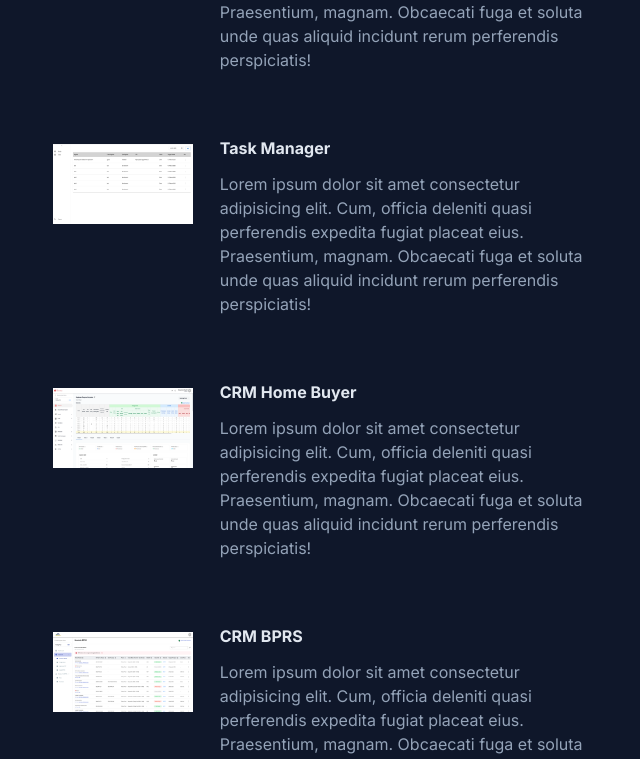
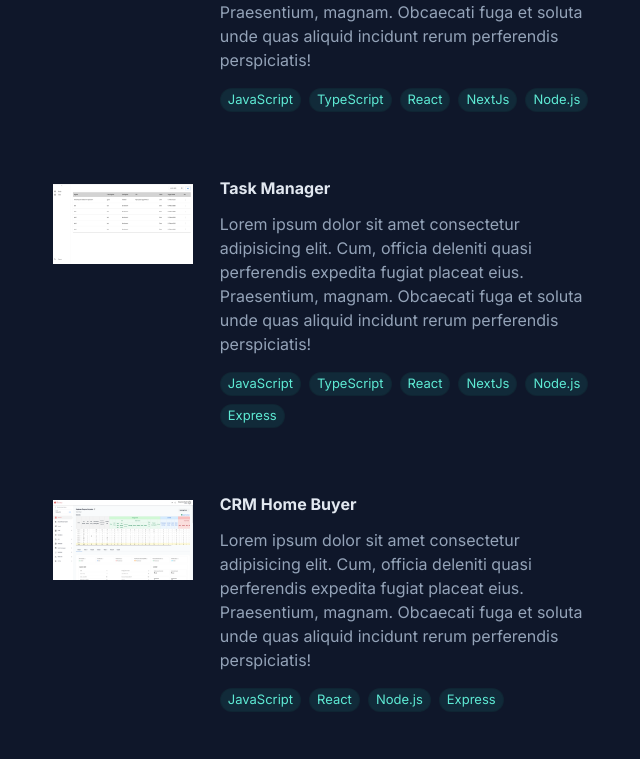
Before and after one commit to SyahidbinFadlyl/e-portofolio, a Next.js app: page / in a window 1280 px wide. Shown: the part 1500-2259 px from the top of the page, without its empty margins (596-1236 px from the left). Built offline with nearby package versions, Linux system fonts and the light colour scheme.

Commit message:
add tools on project

```diff
--- a/src/static/projects.ts
+++ b/src/static/projects.ts
@@ -12,6 +12,7 @@ const project_list: Project[] = [
         deleniti quasi perferendis expedita fugiat placeat eius. Praesentium,
         magnam. Obcaecati fuga et soluta unde quas aliquid incidunt rerum
         perferendis perspiciatis!`,
+        tools: ["JavaScript", "TypeScript", "React", "NextJs", "Node.js"],
     },
     {
         image: task_manager,
@@ -20,6 +21,7 @@ const project_list: Project[] = [
         deleniti quasi perferendis expedita fugiat placeat eius. Praesentium,
         magnam. Obcaecati fuga et soluta unde quas aliquid incidunt rerum
         perferendis perspiciatis!`,
+        tools: ["JavaScript", "TypeScript", "React", "NextJs", "Node.js", "Express"],
     },
     {
         image: crm,
@@ -28,6 +30,7 @@ const project_list: Project[] = [
         deleniti quasi perferendis expedita fugiat placeat eius. Praesentium,
         magnam. Obcaecati fuga et soluta unde quas aliquid incidunt rerum
         perferendis perspiciatis!`,
+        tools: ["JavaScript", "React", "Node.js", "Express"],
     },
     {
         image: bprs,
@@ -36,6 +39,7 @@ const project_list: Project[] = [
         deleniti quasi perferendis expedita fugiat placeat eius. Praesentium,
         magnam. Obcaecati fuga et soluta unde quas aliquid incidunt rerum
         perferendis perspiciatis!`,
+        tools: ["JavaScript", "TypeScript", "React", "NextJs", "Node.js", "Express"],
     },
 ]
 
```
